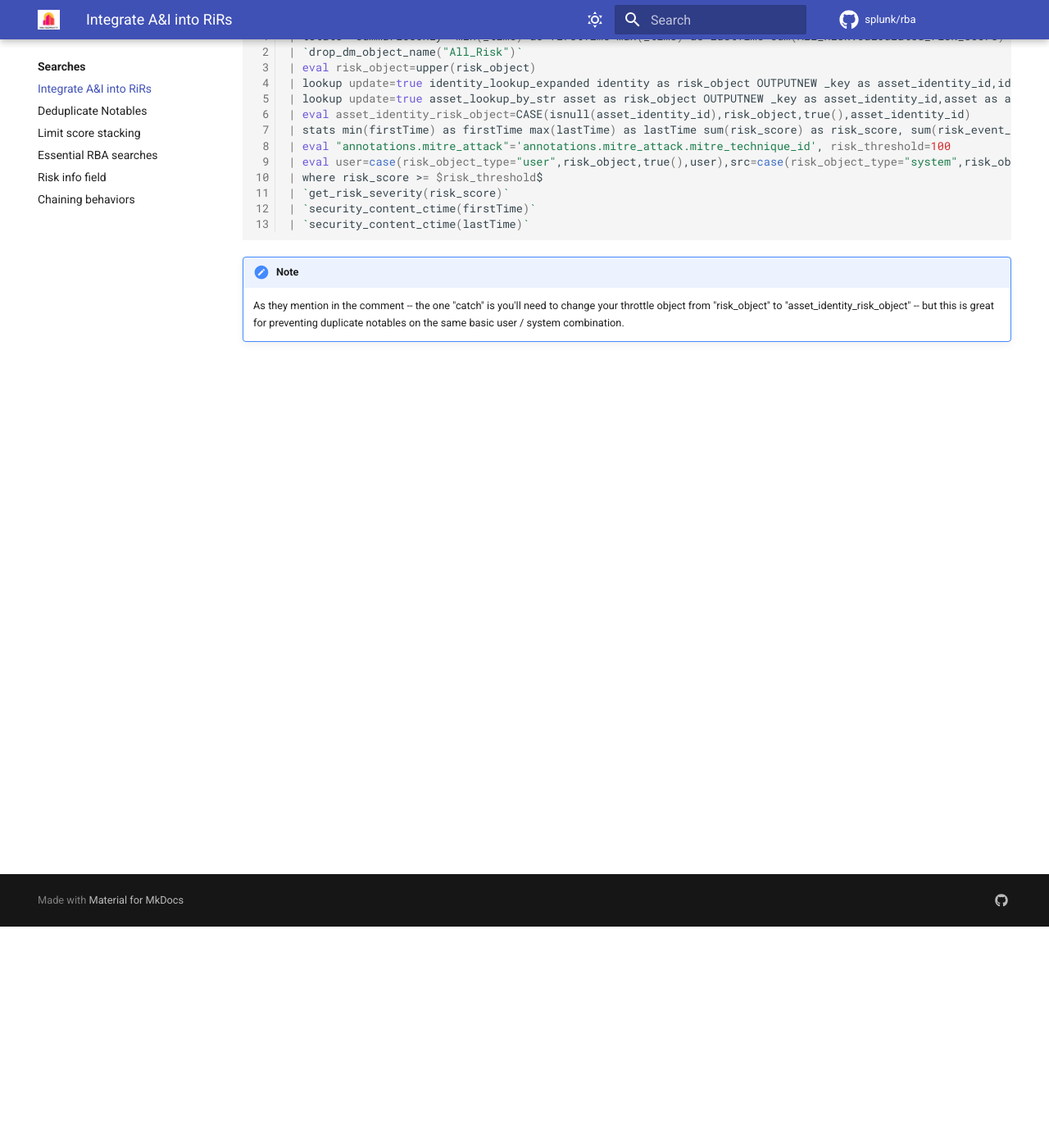
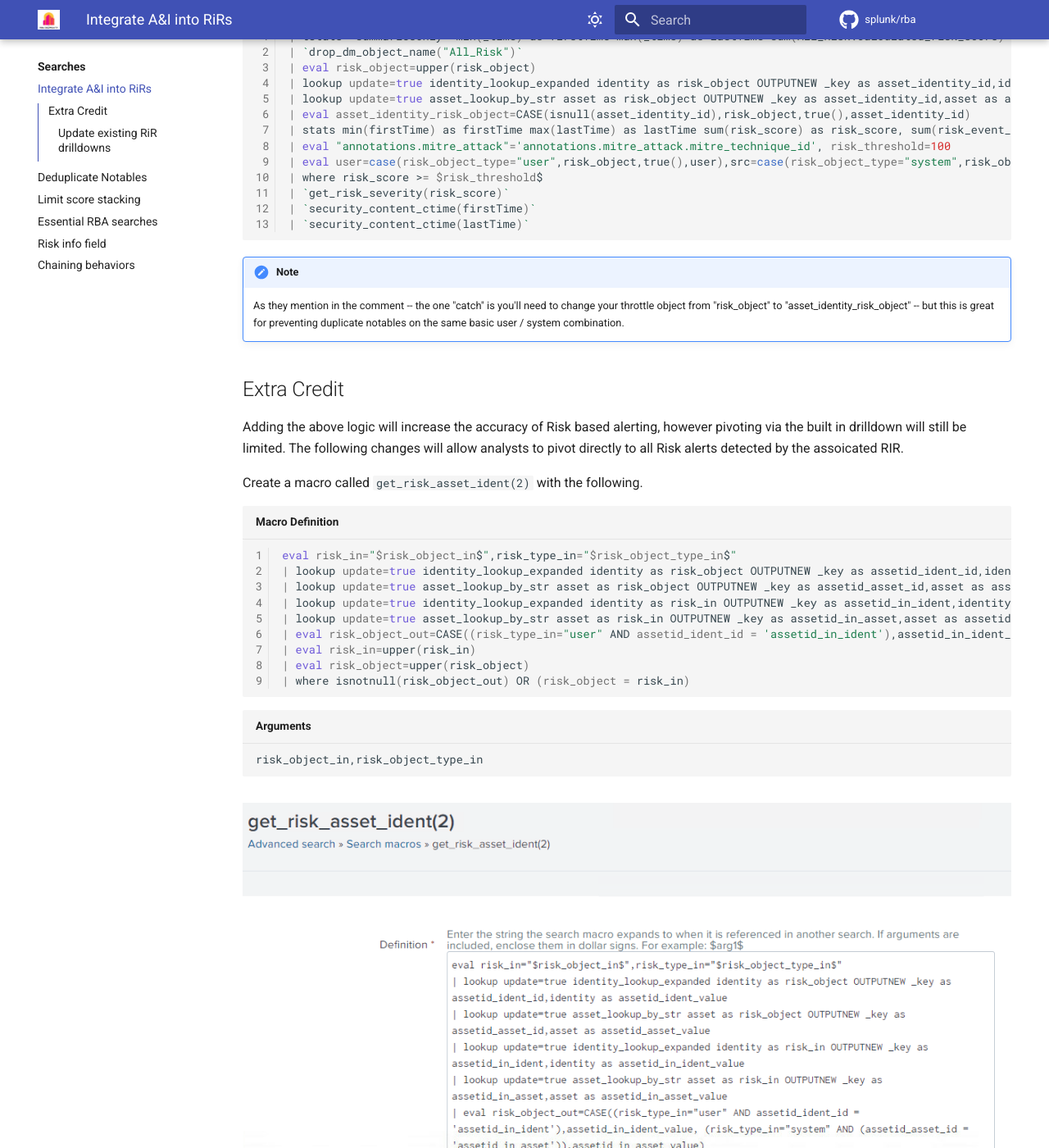
Before and after one commit to splunk/rba, an MkDocs documentation site: the page built from docs/searches/asset_and_identity_rir_logic.md, in a window 1280 px wide and 1400 px high, scrolled down 270 px. Shown: the whole window at 82% size. Built offline with MkDocs 1.6.1 and Material for MkDocs 9.7.7, drawn with Linux system fonts in a browser that asks for light colours; comment, search, counter and statistics services are not loaded; some of the changed text lies outside the part shown.

Commit message:
added updates from #3
Signed-off-by: Zachary Christensen <zchristensen@splunk.com>

````diff
--- a/docs/searches/asset_and_identity_rir_logic.md
+++ b/docs/searches/asset_and_identity_rir_logic.md
@@ -20,3 +20,43 @@ This was a comment on this excellent [Splunk Idea](https://ideas.splunk.com/idea
 
 !!! note
     As they mention in the comment -- the one "catch" is you'll need to change your throttle object from "risk_object" to "asset_identity_risk_object" -- but this is great for preventing duplicate notables on the same basic user / system combination.
+
+## Extra Credit
+Adding the above logic will increase the accuracy of Risk based alerting, however pivoting via the built in drilldown will still be limited. The following changes will allow analysts to pivot directly to all Risk alerts detected by the assoicated RIR.
+
+Create a macro called `get_risk_asset_ident(2)` with the following.
+
+```shell linenums="1" title="Macro Definition"
+eval risk_in="$risk_object_in$",risk_type_in="$risk_object_type_in$"
+| lookup update=true identity_lookup_expanded identity as risk_object OUTPUTNEW _key as assetid_ident_id,identity as assetid_ident_value
+| lookup update=true asset_lookup_by_str asset as risk_object OUTPUTNEW _key as assetid_asset_id,asset as assetid_asset_value
+| lookup update=true identity_lookup_expanded identity as risk_in OUTPUTNEW _key as assetid_in_ident,identity as assetid_in_ident_value
+| lookup update=true asset_lookup_by_str asset as risk_in OUTPUTNEW _key as assetid_in_asset,asset as assetid_in_asset_value
+| eval risk_object_out=CASE((risk_type_in="user" AND assetid_ident_id = 'assetid_in_ident'),assetid_in_ident_value, (risk_type_in="system" AND (assetid_asset_id = 'assetid_in_asset')),assetid_in_asset_value)
+| eval risk_in=upper(risk_in)
+| eval risk_object=upper(risk_object)
+| where isnotnull(risk_object_out) OR (risk_object = risk_in)
+```
+
+``` shell title="Arguments"
+risk_object_in,risk_object_type_in
+```
+
+<figure markdown>
+  ![get_risk_asset_ident(2) completed macro](../assets/asset_and_identity_rir_logic_macro.png)
+  <figcaption>get_risk_asset_ident(2) completed macro.</figcaption>
+</figure>
+
+!!! tip "Update macro permissions"
+    Assign global scope (All apps) and allow all users read permission.
+
+### Update existing RiR drilldowns
+
+Modify existing RIR drilldowns to include the macro similar to below.
+
+```shell linenums="1" title="Example"
+| from datamodel:"Risk.All_Risk"
+| `get_risk_asset_ident($risk_object|s$,$risk_object_type|s$)`
+| `get_correlations`
+| rename annotations.mitre_attack.mitre_tactic_id as mitre_tactic_id, annotations.mitre_attack.mitre_tactic as mitre_tactic, annotations.mitre_attack.mitre_technique_id as mitre_technique_id, annotations.mitre_attack.mitre_technique as mitre_technique
+```
````
Also changed, not shown: docs/assets/asset_and_identity_rir_logic_macro.png (added).
